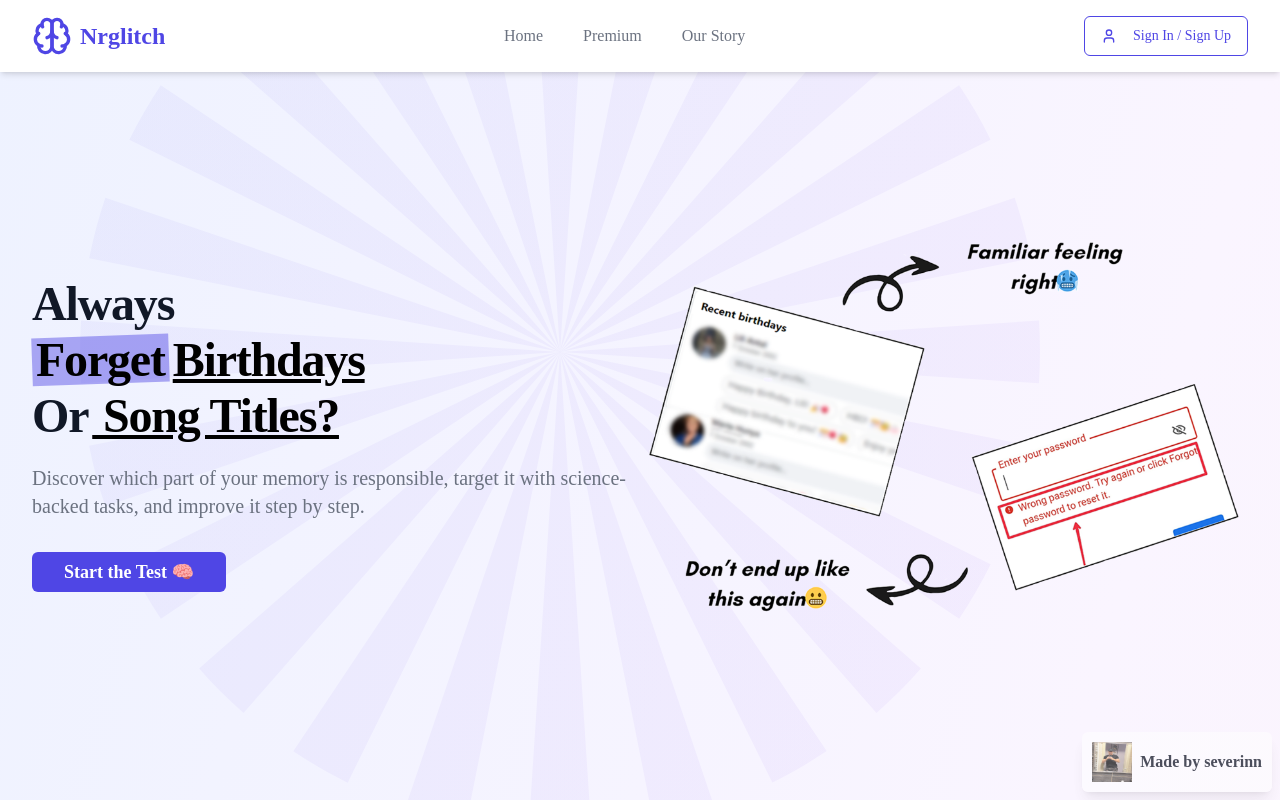
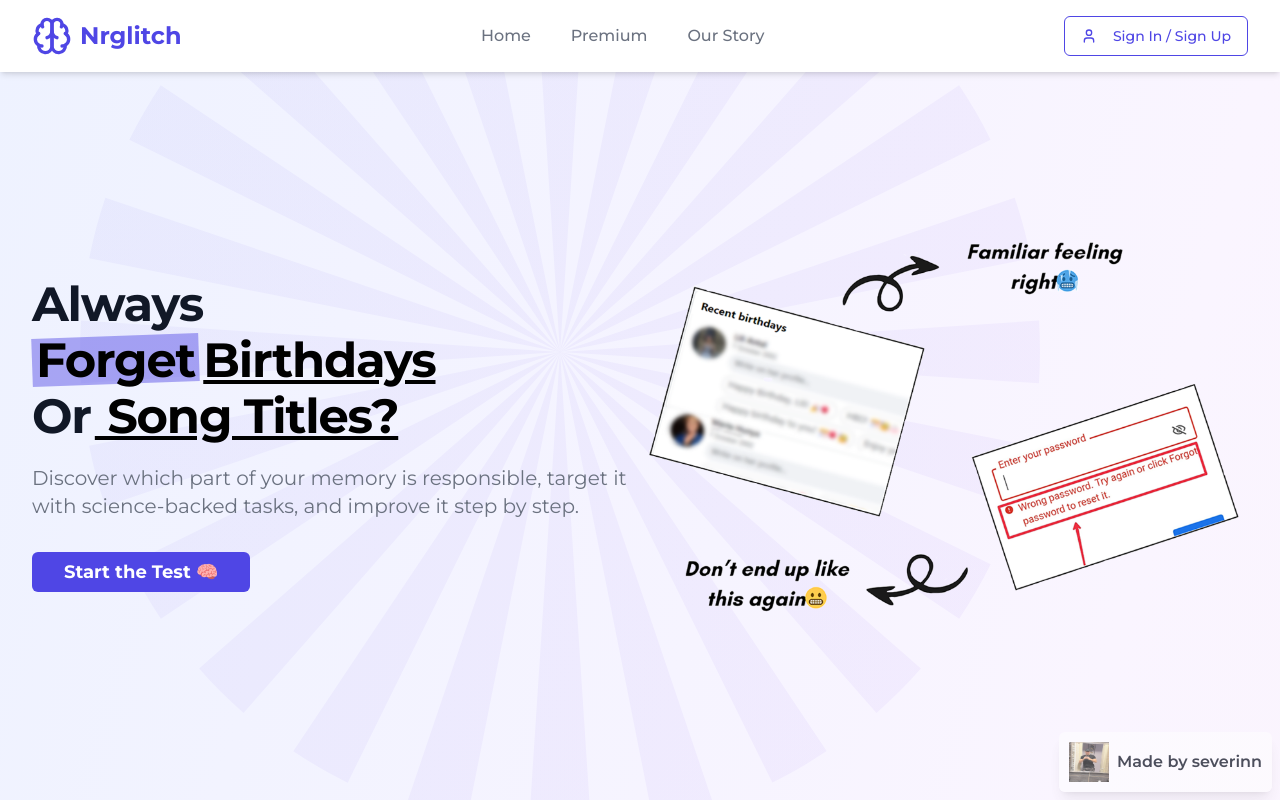
Before and after one commit to severinnhq/memorytest, a Next.js app: page / in a window 1280 px wide. Shown: the top 800 px of the page. Built offline with nearby package versions, Linux system fonts and the light colour scheme.

Commit message:
i think ready

```diff
--- a/app/globals.css
+++ b/app/globals.css
@@ -72,7 +72,9 @@
   }
   body {
     @apply bg-background text-foreground font-sans;
+    font-family: var(--font-montserrat);
   }
+
 }
 
 /* Fix for -webkit-text-size-adjust and text-size-adjust errors */
@@ -83,10 +85,6 @@ html {
   text-size-adjust: 100%;
 }
 
-/* Remove usage of will-change */
-* {
-  will-change: auto;
-}
 
 /* Improve font rendering */
 body {
--- a/app/layout.tsx
+++ b/app/layout.tsx
@@ -1,13 +1,16 @@
 import './globals.css'
-import { Poppins } from 'next/font/google'
+import { Montserrat } from 'next/font/google'
 import GlobalScript from '@/components/GlobalScript'
 import { Analytics } from "@vercel/analytics/react"
 
-const poppins = Poppins({
+
+
+const montserrat = Montserrat({
   subsets: ['latin'],
-  weight: ['400', '500', '600', '700'],
-  variable: '--font-poppins',
+  weight: ['400', '500', '600', '700'], // You can adjust weights as needed
+  variable: '--font-montserrat',
 })
+
 
 export const metadata = {
   title: 'Nrglitch',
@@ -21,7 +24,7 @@ export default function RootLayout({
 }) {
   return (
     <html lang="en">
-      <body className={`${poppins.variable} font-sans`}>
+<body className={`${montserrat.variable} font-sans`}>
         {children}
         <GlobalScript />
         <Analytics />
--- a/app/test/page.tsx
+++ b/app/test/page.tsx
@@ -8,7 +8,6 @@ import { Tabs, TabsContent, TabsList, TabsTrigger } from "@/components/ui/tabs"
 import { LineChart, Line, XAxis, YAxis, CartesianGrid, Tooltip, Legend, ResponsiveContainer } from "recharts"
 import { AlertTriangle, Brain, Clock, Book, Calendar, Activity, Eye, Lightbulb, CheckCircle, Info, Trash2, Lock, Sparkles, BookOpen, Mail, Menu, User as UserIcon, LogOut, HouseIcon } from "lucide-react"
 import Link from "next/link"
-import Image from "next/image"
 import {
   Tooltip as UITooltip,
   TooltipContent,
@@ -98,7 +97,7 @@ interface TaskComponent {
 const tasks: Record<MemoryType, TaskComponent> = {
   "Short-Term": {
     name: "Short-Term",
-    description: "Memorize and recall the 5-color pattern, be careful, very similar shades",
+    description: "Memorize and recall the 5-color pattern",
     component: TestTask1
   },
   "Long-Term": {
@@ -314,7 +313,18 @@ export default function MemoryAssessmentSystem() {
   }
 
   const clearMemoryTypeData = (type: MemoryType) => {
-    setResults(prevResults => prevResults.filter(r => r.type !== type))
+    setResults(prevResults => {
+      const updatedResults = prevResults.filter(r => r.type !== type)
+
+      // Update storage after filtering results
+      if (user) {
+        localStorage.setItem(`memoryResults_${user._id}`, JSON.stringify(updatedResults))
+      } else {
+        sessionStorage.setItem('memoryResults', JSON.stringify(updatedResults))
+      }
+
+      return updatedResults
+    })
   }
 
   const averageMetrics = calculateAverageMetrics(results)
@@ -454,15 +464,9 @@ export default function MemoryAssessmentSystem() {
               </CardHeader>
               <CardContent>
                 {results.length === 0 ? (
-                  <div className="flex flex-col items-center justify-center space-y-4">
+                  <div className="flex flex-col items-center justify-center space-y-4 pb-48 pt-48">
                     <p className="text-lg text-gray-600">No tasks completed yet. Complete tasks to see your performance here.</p>
-                    <Image
-                      src="/placeholder.svg?height=300&width=500"
-                      alt="No tasks completed"
-                      width={500}
-                      height={300}
-                      className="rounded-lg shadow-md max-w-full h-auto"
-                    />
+
                   </div>
                 ) : (
                   <div className="grid grid-cols-1 md:grid-cols-2 lg:grid-cols-3 xl:grid-cols-4 gap-6">
--- a/package.json
+++ b/package.json
@@ -39,7 +39,7 @@
     "jsonwebtoken": "^9.0.2",
     "lucide-react": "^0.452.0",
     "mongodb": "^6.9.0",
-    "next": "^14.2.13",
+    "next": "^14.2.15",
     "next-themes": "^0.3.0",
     "react": "^18.3.1",
     "react-dom": "^18.3.1",
--- a/tailwind.config.ts
+++ b/tailwind.config.ts
@@ -18,10 +18,12 @@ const config: Config = {
         "2xl": "1400px",
       },
     },
-    extend: {
-      fontFamily: {
-        sans: ['var(--font-raleway)', ...fontFamily.sans],
-      },
+
+      extend: {
+        fontFamily: {
+          sans: ['var(--font-montserrat)', ...fontFamily.sans],
+        },
+
       colors: {
         border: "hsl(var(--border))",
         input: "hsl(var(--input))",
--- a/tasks/test-task3.tsx
+++ b/tasks/test-task3.tsx
@@ -117,26 +117,21 @@ export default function WorkingMemoryTask({ onComplete }: { onComplete: (result:
 
   return (
     <Card className="w-full max-w-3xl mx-auto">
-      <CardHeader>
-        <CardTitle>Enhanced Working Memory Task</CardTitle>
-        <CardDescription>Remember and manipulate the numbers you see</CardDescription>
-      </CardHeader>
+
       <CardContent>
-        <div className="space-y-4">
+        <div className="space-y-4 pt-6 pb-6">
           {stage === 'instruction' && (
-            <div className="text-center space-y-4">
-              <div className="space-y-2">
-                <p className="text-lg font-semibold">Welcome to the Enhanced Working Memory Challenge!</p>
-                <p className="text-md">
-                  Your mission, should you choose to accept it, is to flex your mental muscles through a series of 6 rapid-fire number operations.
-                </p>
-                <ul className="list-none space-y-2 mt-4">
+            <div className="text-center space-y-4 ">
+              <div className="space-y-2 ">
+
+
+                <ul className="list-none space-y-2 mt-4 pt-6 pb-3">
                   <li><span className="font-bold text-green-500">+</span> Add 2 to the number</li>
                   <li><span className="font-bold text-red-500">-</span> Subtract 1 from the number</li>
                   <li><span className="font-bold text-blue-500">×</span> Multiply the number by 2</li>
                   <li><span className="font-bold text-yellow-500">÷</span> Divide the number by 2</li>
                 </ul>
-                <p className="text-md mt-4">
+                <p className="text-md mt-4 pb-3">
                   Your goal: Calculate and memorize the result of each operation. Ready to put your working memory to the test?
                 </p>
               </div>
```
Also changed, not shown: 1 other file (tests, documents, lock files or other folders).
